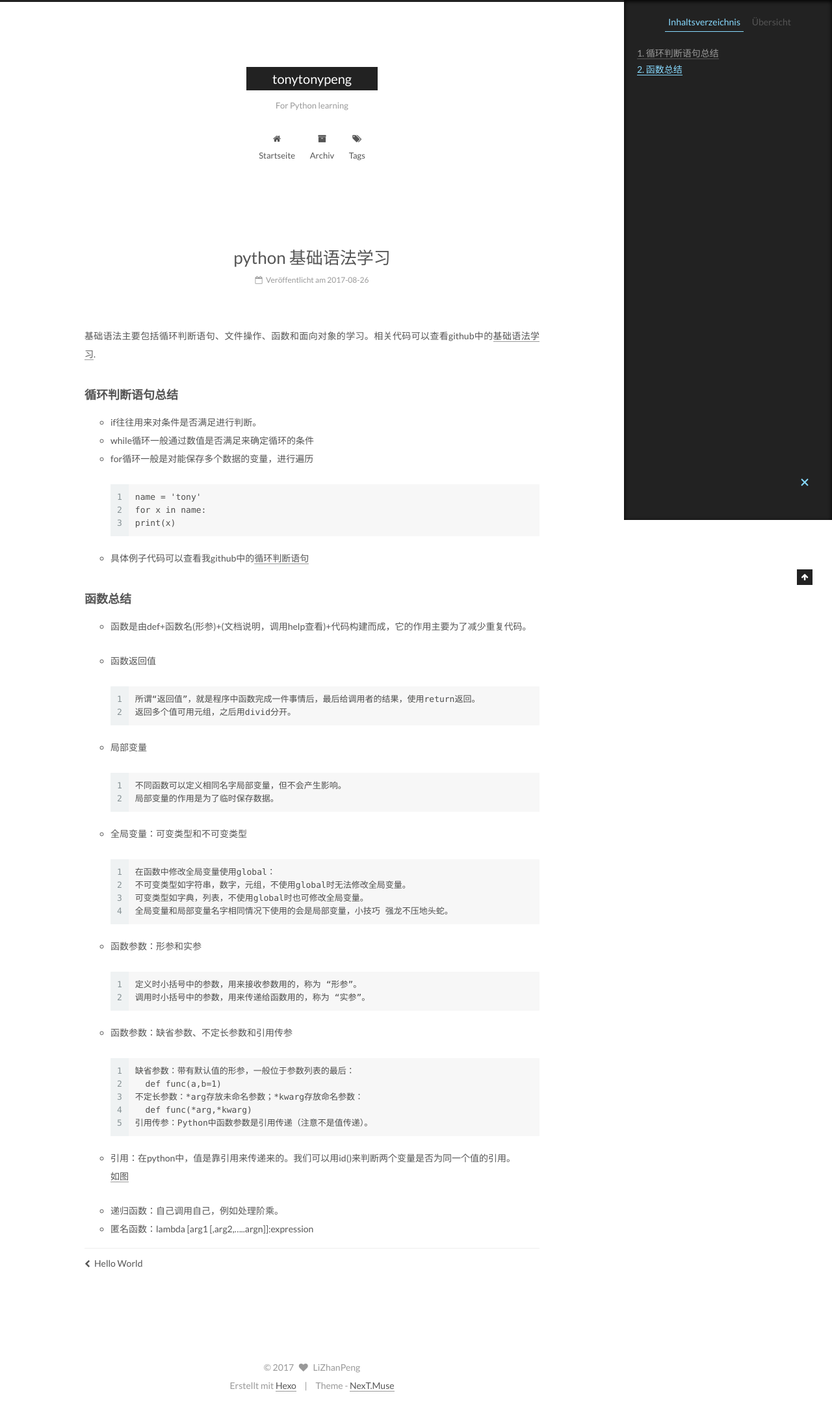
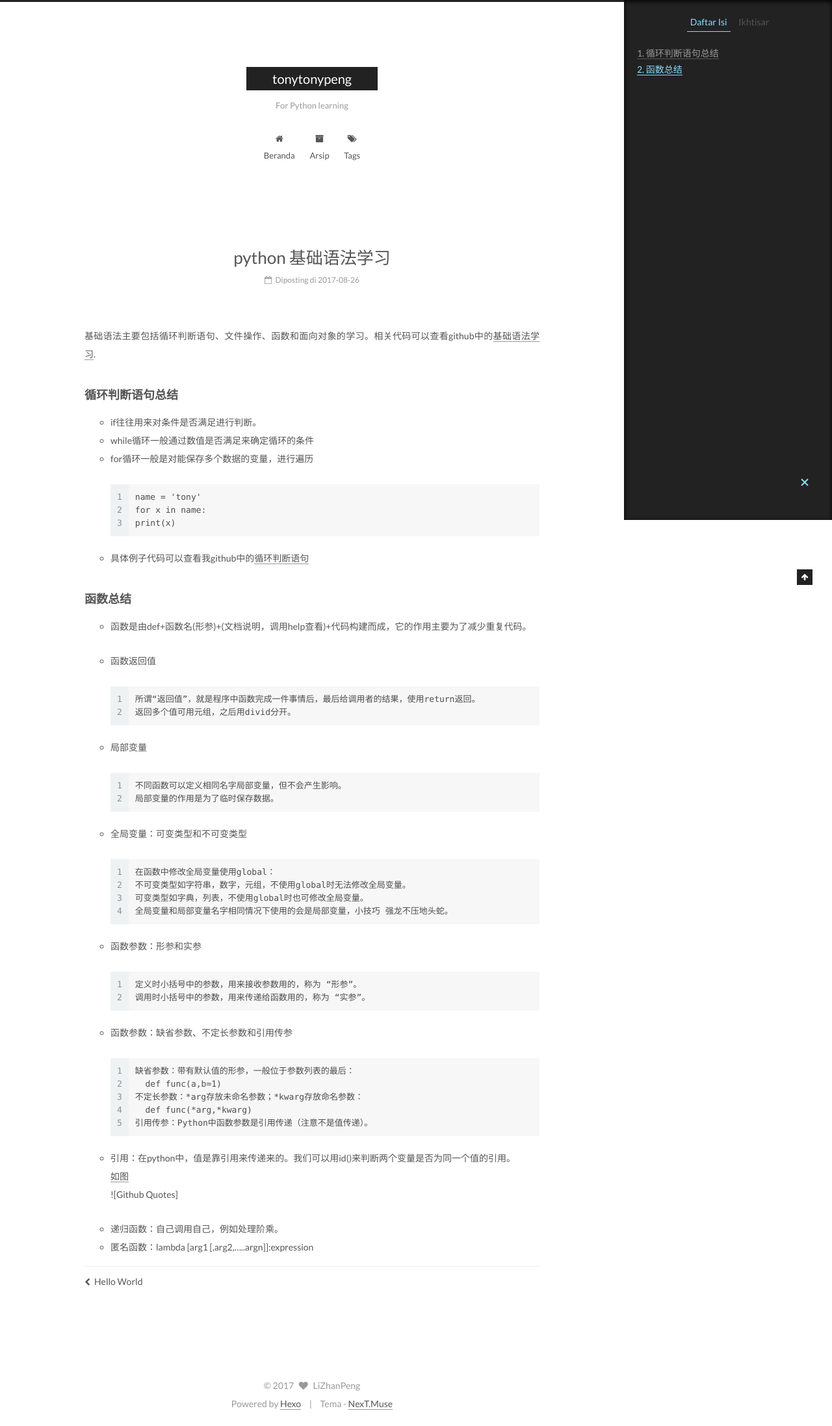
Before and after one commit to tonytonypeng/tonytonypeng.github.io, a plain HTML site: page 2017/08/26/python基础语法学习总结/index.html in a window 1280 px wide. Shown: the whole page at 65% size. Before the commit the page ends 2166 px from the top, so only its background shows below. Drawn offline with Linux system fonts and the light colour scheme.

Commit message:
Site updated: 2017-08-28 17:12:29

```diff
--- a/2017/08/26/python基础语法学习总结/index.html
+++ b/2017/08/26/python基础语法学习总结/index.html
@@ -94,7 +94,7 @@
 <meta property="og:site_name" content="tonytonypeng">
 <meta property="og:description" content="基础语法主要包括循环判断语句、文件操作、函数和面向对象的学习。相关代码可以查看github中的基础语法学习. 循环判断语句总结 if往往用来对条件是否满足进行判断。 while循环一般通过数值是否满足来确定循环的条件 for循环一般是对能保存多个数据的变量，进行遍历 123name = &amp;apos;tony&amp;apos;for x in name:print(x)  具体例子代码可以查看我gith">
 <meta property="og:locale" content="chinese & Englishi">
-<meta property="og:updated_time" content="2017-08-28T09:05:45.357Z">
+<meta property="og:updated_time" content="2017-08-28T09:12:20.293Z">
 <meta name="twitter:card" content="summary">
 <meta name="twitter:title" content="python 基础语法学习">
 <meta name="twitter:description" content="基础语法主要包括循环判断语句、文件操作、函数和面向对象的学习。相关代码可以查看github中的基础语法学习. 循环判断语句总结 if往往用来对条件是否满足进行判断。 while循环一般通过数值是否满足来确定循环的条件 for循环一般是对能保存多个数据的变量，进行遍历 123name = &amp;apos;tony&amp;apos;for x in name:print(x)  具体例子代码可以查看我gith">
@@ -111,7 +111,7 @@
     motion: true,
     duoshuo: {
       userId: '0',
-      author: 'Author'
+      author: 'Penulis'
     },
     algolia: {
       applicationID: '',
@@ -197,7 +197,7 @@
 
               <i class="menu-item-icon fa fa-fw fa-home"></i> <br />
 
-            Startseite
+            Beranda
           </a>
         </li>
 
@@ -207,7 +207,7 @@
 
               <i class="menu-item-icon fa fa-fw fa-archive"></i> <br />
 
-            Archiv
+            Arsip
           </a>
         </li>
 
@@ -284,7 +284,7 @@
                 <i class="fa fa-calendar-o"></i>
               </span>
 
-                <span class="post-meta-item-text">Veröffentlicht am</span>
+                <span class="post-meta-item-text">Diposting di</span>
 
               <time title="Post created" itemprop="dateCreated datePublished" datetime="2017-08-26T14:36:31+08:00">
                 2017-08-26
@@ -350,7 +350,7 @@
 <li><p>函数参数：缺省参数、不定长参数和引用传参</p>
 <figure class="highlight plain"><table><tr><td class="gutter"><pre><div class="line">1</div><div class="line">2</div><div class="line">3</div><div class="line">4</div><div class="line">5</div></pre></td><td class="code"><pre><div class="line">缺省参数：带有默认值的形参，一般位于参数列表的最后：</div><div class="line">  def func(a,b=1)</div><div class="line">不定长参数：*arg存放未命名参数；*kwarg存放命名参数：</div><div class="line">  def func(*arg,*kwarg)</div><div class="line">引用传参：Python中函数参数是引用传递（注意不是值传递）。</div></pre></td></tr></table></figure>
 </li>
-<li><p>引用：在python中，值是靠引用来传递来的。我们可以用id()来判断两个变量是否为同一个值的引用。<br><a href="(https://github.com/tonytonypeng/Python_Basic_Grammar/blob/master/Function/screen%20plots/Quotes.png)">如图</a></p>
+<li><p>引用：在python中，值是靠引用来传递来的。我们可以用id()来判断两个变量是否为同一个值的引用。<br><a href="https://tonytonypeng.github.io" target="_blank" rel="external">如图</a><br>![Github Quotes]</p>
 </li>
 </ul>
 <ul>
@@ -450,10 +450,10 @@
 
         <ul class="sidebar-nav motion-element">
           <li class="sidebar-nav-toc sidebar-nav-active" data-target="post-toc-wrap" >
-            Inhaltsverzeichnis
+            Daftar Isi
           </li>
           <li class="sidebar-nav-overview" data-target="site-overview">
-            Übersicht
+            Ikhtisar
           </li>
         </ul>
 
@@ -474,7 +474,7 @@
             <div class="site-state-item site-state-posts">
               <a href="/archives">
                 <span class="site-state-item-count">2</span>
-                <span class="site-state-item-name">Artikel</span>
+                <span class="site-state-item-name">posting</span>
               </a>
             </div>
 
@@ -544,11 +544,11 @@
 
 
 <div class="powered-by">
-  Erstellt mit  <a class="theme-link" href="https://hexo.io">Hexo</a>
+  Powered by <a class="theme-link" href="https://hexo.io">Hexo</a>
 </div>
 
 <div class="theme-info">
-  Theme -
+  Tema -
   <a class="theme-link" href="https://github.com/iissnan/hexo-theme-next">
     NexT.Muse
   </a>
```
Also changed, not shown: 2017/08/26/hello world/index.html (+7 -7 lines), archives/2017/08/index.html (+8 -8 lines), archives/2017/index.html (+8 -8 lines), archives/index.html (+8 -8 lines), index.html (+9 -9 lines).
